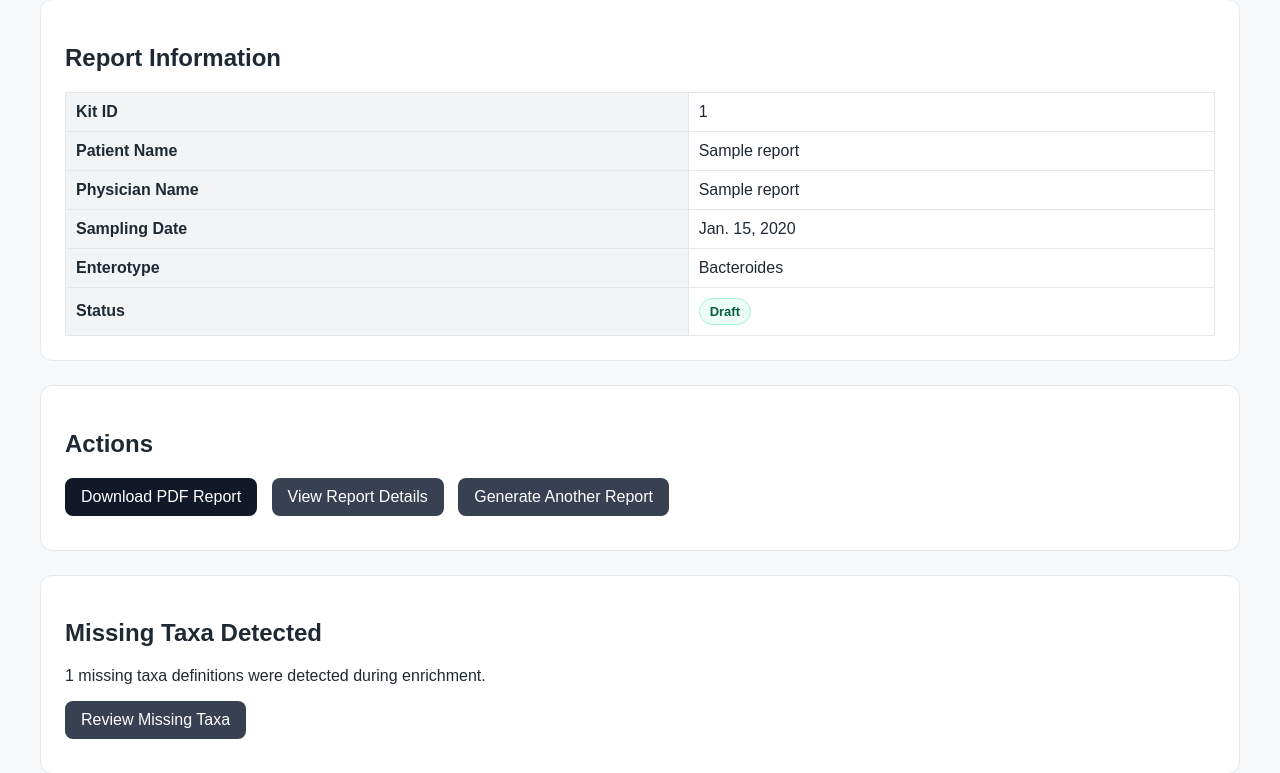
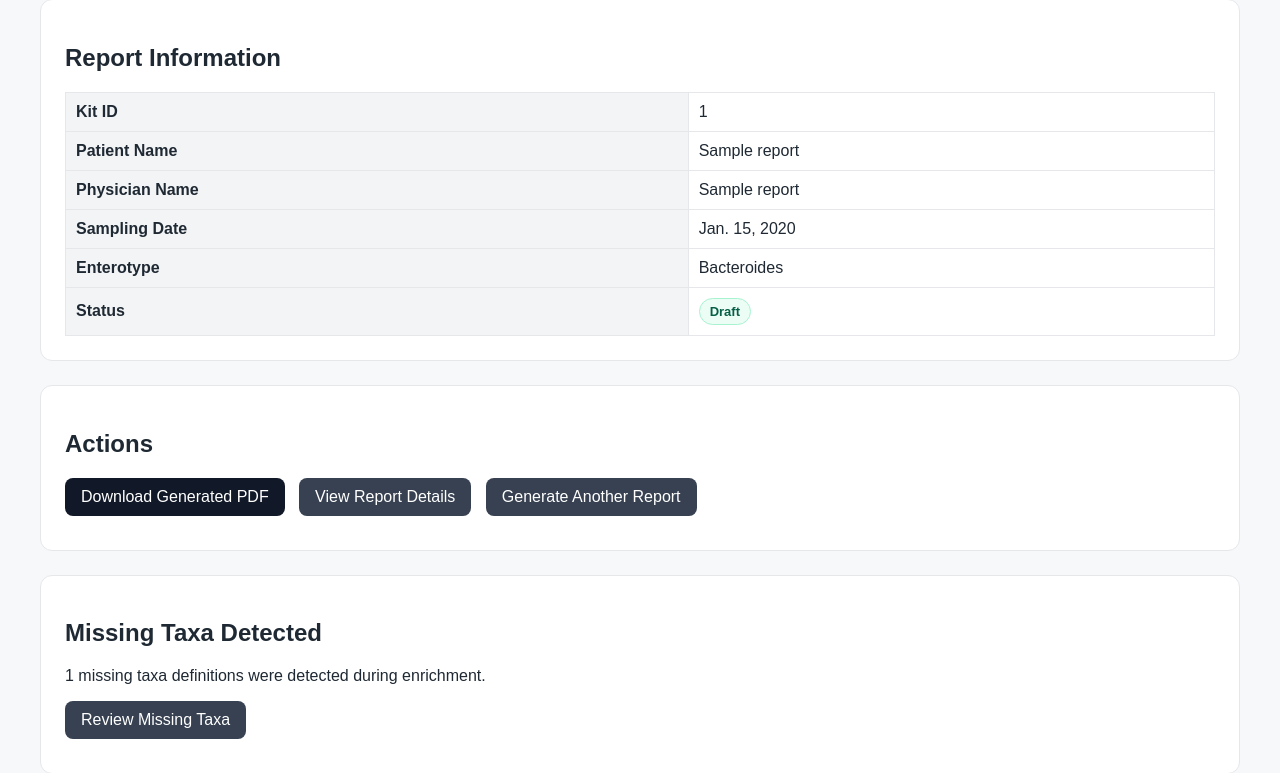
Before and after one commit to pauline-ogrodzki-frx/frx-report-generator, a Django app: page /reports/1/success/ in a window 1280 px wide. Shown: the part 308-1081 px from the top of the page. Run offline with Django 5.2, Linux system fonts and the light colour scheme; a user stored in the database is signed in; tables that the repository leaves empty hold one stand-in row (values such as "Sample post").

Commit message:
Fix report success pdf download button

```diff
--- a/templates/reports/report_success.html
+++ b/templates/reports/report_success.html
@@ -60,12 +60,8 @@
     <h2>Actions</h2>
 
     {% if report.generated_pdf.pdf_file %}
-        <a
-            class="button"
-            href="{{ report.generated_pdf.pdf_file.url }}"
-            target="_blank"
-        >
-            Download PDF Report
+        <a class="button" href="{% url 'download_generated_pdf' report.id %}">
+            Download Generated PDF
         </a>
     {% endif %}
 
```
